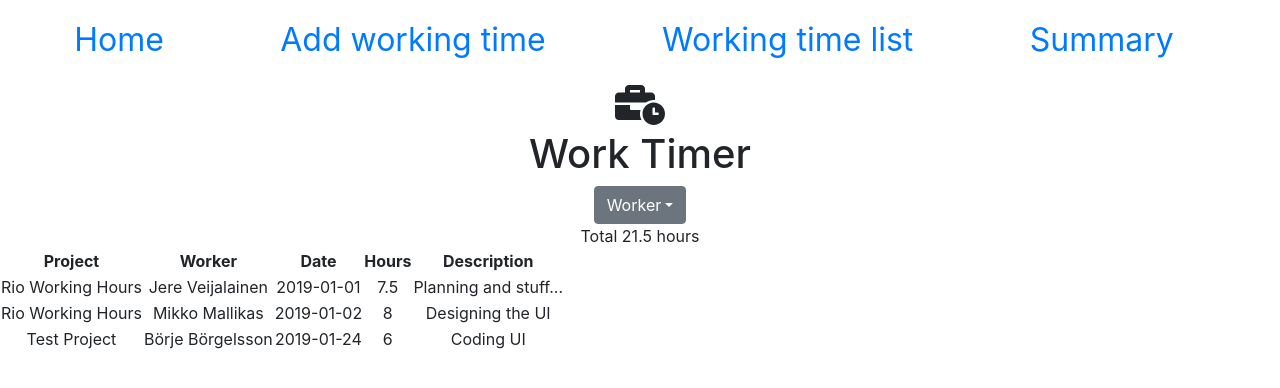
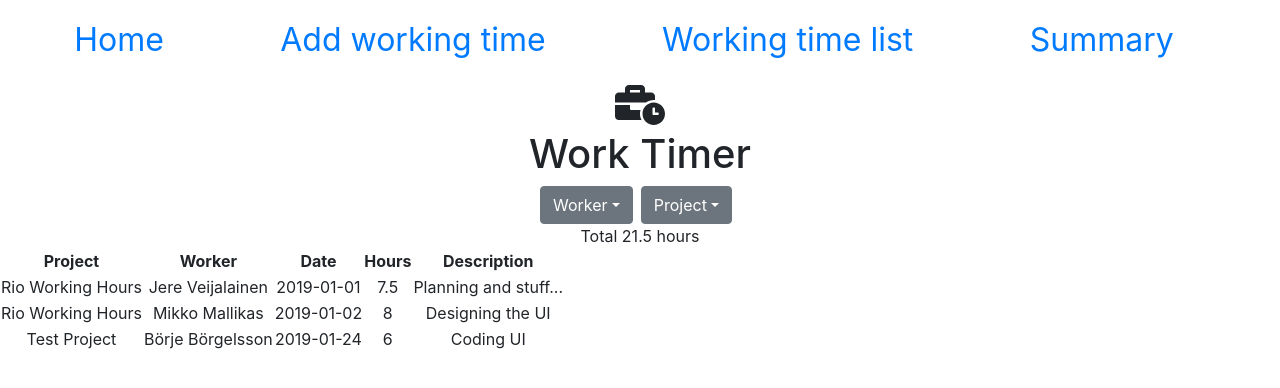
Before and after one commit to JereVeijalainen/working-hours-ui, a React (Create React App) app: page /list in a window 1280 px wide. Shown: the top 388 px of the page. Built offline with nearby package versions, Linux system fonts and the light colour scheme.

Commit message:
Add project filter, refactor filter dropdown and other components too

```diff
--- a/src/components/AddWorkingTimeForm.js
+++ b/src/components/AddWorkingTimeForm.js
@@ -1,16 +1,6 @@
 import React, { Component } from 'react';
 
-const projects = [
-	'Rio Working Hours',
-	'Test Project'
-];
 
-const workers = [
-	{ firstName: 'Jere', lastName: 'Veijalainen' },
-	{ firstName: 'Mikko', lastName: 'Mallikas' },
-	{ firstName: 'Maija', lastName: 'Meikäläinen' },
-	{ firstName: 'Börje', lastName: 'Börgelsson' }
-];
 
 const getCurrentDate = () => {
 
@@ -56,9 +46,7 @@ class Autocomplete extends Component {
 	}
 }
 
-const AddWorkingTimeForm = ({date, onNewWorkingTime}) => {
-
-	const workerNames = workers.map(worker => worker.firstName + ' ' + worker.lastName);
+const AddWorkingTimeForm = ({date, onNewWorkingTime, projects, workers}) => {
 
 	let _worker, _project, _date, _hours, _description;
 
@@ -82,6 +70,7 @@ const AddWorkingTimeForm = ({date, onNewWorkingTime}) => {
 
 	return (
 		<section>
+			<h3>Add new working time</h3>
 			<form className="add-form" onSubmit={submit}>
 				<label htmlFor="project-list">Project</label>
 				<Autocomplete id="project-list"
@@ -90,7 +79,7 @@ const AddWorkingTimeForm = ({date, onNewWorkingTime}) => {
 											ref={input => _project = input}/>
 				<label htmlFor="worker-list">Worker</label>
 				<Autocomplete id="worker-list"
-											options={workerNames}
+											options={workers}
 											required
 											ref={input => _worker = input}/>
 
--- a/src/components/App.js
+++ b/src/components/App.js
@@ -28,6 +28,19 @@ const workingTimes = [
 	}
 ];
 
+const projects = [
+	'Rio Working Hours',
+	'Test Project',
+	'Project X'
+];
+
+const workers = [
+	{ firstName: 'Jere', lastName: 'Veijalainen' },
+	{ firstName: 'Mikko', lastName: 'Mallikas' },
+	{ firstName: 'Maija', lastName: 'Meikäläinen' },
+	{ firstName: 'Börje', lastName: 'Börgelsson' }
+];
+
 class App extends Component {
 
 	state = {
@@ -41,12 +54,6 @@ class App extends Component {
 		});
 	}
 
-	/*
-		IDEA: Parempi olisi filtteröidä suoraan listanäkymää ja näyttää sen yhteydessä yhteensä-tuntimäärä.
-		Tehdään oma filterWorkingHours-toiminto, jossa voisi filtteröidä usealla eri tavalla. Esim henkilön, projektin tai molempien mukaan. Tai kuukauden tai vuoden...
-		Se palauttaa arrayna ehtojen mukaiset rivit, joista voi sitten laskea tuntisumman.
-	*/
-
 	// At the moment this is used only in summary component.
 	sumWorkingHours = (filterBy, filterItem) => {
 		const allWorkingTimes = this.state.allWorkingTimes;
@@ -59,6 +66,7 @@ class App extends Component {
 
   render() {
 		const location = this.props.location;
+		const workerNames = workers.map(worker => worker.firstName + ' ' + worker.lastName);
 
 		return (
       <div className="App">
@@ -67,9 +75,13 @@ class App extends Component {
 					<h1>Work Timer</h1>
         </header>
 				{	location.pathname === '/add' ?
-						<AddWorkingTimeForm onNewWorkingTime={this.addWorkingTime} />:
+						<AddWorkingTimeForm onNewWorkingTime={this.addWorkingTime}
+																projects={projects}
+																workers={workerNames} />:
 					location.pathname === '/list' ?
-						<WorkingTimeList workingTimes={this.state.allWorkingTimes} />:
+						<WorkingTimeList workingTimes={this.state.allWorkingTimes}
+														 projects={projects}
+														 workers={workerNames}  />:
 					location.pathname === '/summary' ?
 						<Summary total={this.sumWorkingHours('worker', 'Jere Veijalainen')} />:
 						// <Summary total={this.sumWorkingHours('project', 'Test Project')} />:
--- a/src/components/WorkingTimeList.js
+++ b/src/components/WorkingTimeList.js
@@ -1,64 +1,98 @@
 import React, { Component } from 'react';
 import { ButtonDropdown, DropdownToggle, DropdownMenu, DropdownItem } from 'reactstrap';
 import WorkingTimeRow from './WorkingTimeRow';
+
+const FilterDropdown = ({title, selectedItem, itemList, isOpen, toggle, filterFunction}) => {
+
+	return (
+		<ButtonDropdown isOpen={isOpen} toggle={toggle} className="filter-dropdown">
+			<DropdownToggle caret>
+				{selectedItem ? selectedItem : title}
+			</DropdownToggle>
+			<DropdownMenu>
+			<DropdownItem key={0} onClick={() => filterFunction('All')}>All</DropdownItem>
+			{itemList.map((item, i) =>
+				<DropdownItem key={i + 1} onClick={() => filterFunction(item)}>{item}</DropdownItem>
+			)}
+			</DropdownMenu>
+		</ButtonDropdown>
+	);
+}
 
 class WorkingTimeList extends Component {
 	constructor(props) {
     super(props);
 
-    this.toggle = this.toggle.bind(this);
+    this.toggleWorker = this.toggleWorker.bind(this);
+		this.toggleProject = this.toggleProject.bind(this);
+
     this.state = {
-			dropdownOpen: false,
 			filteredWorkingTimes: this.props.workingTimes,
-			selectedWorker: ''
+			workerDropdownOpen: false,
+			projectDropdownOpen: false,
+			selectedWorker: '',
+			selectedProject: ''
     };
   }
 
-  toggle() {
+  toggleWorker() {
     this.setState({
-      dropdownOpen: !this.state.dropdownOpen
+      workerDropdownOpen: !this.state.workerDropdownOpen
     });
 	}
 
-	noWorkerFilter = () => {
+  toggleProject() {
     this.setState({
-			filteredWorkingTimes: this.props.workingTimes,
-			selectedWorker: ''
+      projectDropdownOpen: !this.state.projectDropdownOpen
     });
 	}
 
 	filterByWorker = worker => {
-		const filteredRows = this.props.workingTimes.filter(time => time.worker === worker);
+		const filteredRows = worker && worker !== "All"  ? this.props.workingTimes.filter(time => time.worker === worker) : this.props.workingTimes;
 
 		this.setState({
 			filteredWorkingTimes: filteredRows,
-			selectedWorker: worker
+			selectedWorker: worker,
+			selectedProject: ''
 		});
 	}
 
+	filterByProject = project => {
+		const filteredRows = project && project !== "All" ? this.props.workingTimes.filter(time => time.project === project) : this.props.workingTimes;
+
+		this.setState({
+			filteredWorkingTimes: filteredRows,
+			selectedProject: project,
+			selectedWorker: ''
+		});
+	}
 
 	sumWorkingHours = () => {
 		return this.state.filteredWorkingTimes.map(time => time.hours).reduce((accumulator, currentValue) => accumulator + currentValue);
 	}
 
 	render() {
-		const { workingTimes } = this.props;
+		const { workingTimes, projects, workers } = this.props;
 		const filteredWorkingTimes = this.state.filteredWorkingTimes;
+		const projectsInWorkingTimes = projects.filter(project => workingTimes.map(time => time.project).indexOf(project) > -1);
+		const workersInWorkingTimes = workers.filter(worker => workingTimes.map(time => time.worker).indexOf(worker) > -1);
 
 		return (
 			<div>
 				<section>
-					<ButtonDropdown isOpen={this.state.dropdownOpen} toggle={this.toggle}>
-						<DropdownToggle caret>
-							{this.state.selectedWorker ? this.state.selectedWorker : 'Worker'}
-						</DropdownToggle>
-						<DropdownMenu>
-						<DropdownItem key={0} onClick={() => this.noWorkerFilter()}>All</DropdownItem>
-						{workingTimes.map((data, i) =>
-							<DropdownItem key={i + 1} onClick={() => this.filterByWorker(data.worker)}>{data.worker}</DropdownItem>
-						)}
-						</DropdownMenu>
-					</ButtonDropdown>
+					<FilterDropdown title="Worker"
+													selectedItem={this.state.selectedWorker}
+													itemList={workersInWorkingTimes}
+													isOpen={this.state.workerDropdownOpen}
+													toggle={this.toggleWorker}
+													filterFunction={this.filterByWorker} />
+
+					<FilterDropdown title="Project"
+													selectedItem={this.state.selectedProject}
+													itemList={projectsInWorkingTimes}
+													isOpen={this.state.projectDropdownOpen}
+													toggle={this.toggleProject}
+													filterFunction={this.filterByProject} />
 				</section>
 				<section>
 					<span>Total {this.sumWorkingHours()} hours</span>
--- a/src/stylesheets/styles.css
+++ b/src/stylesheets/styles.css
@@ -79,3 +79,7 @@ textarea {
 	width: 20em;
 	height: 5em;
 }
+
+.filter-dropdown {
+	padding-right: 0.5em
+}
```
Lines whose indentation alone changed are shown as unchanged.
